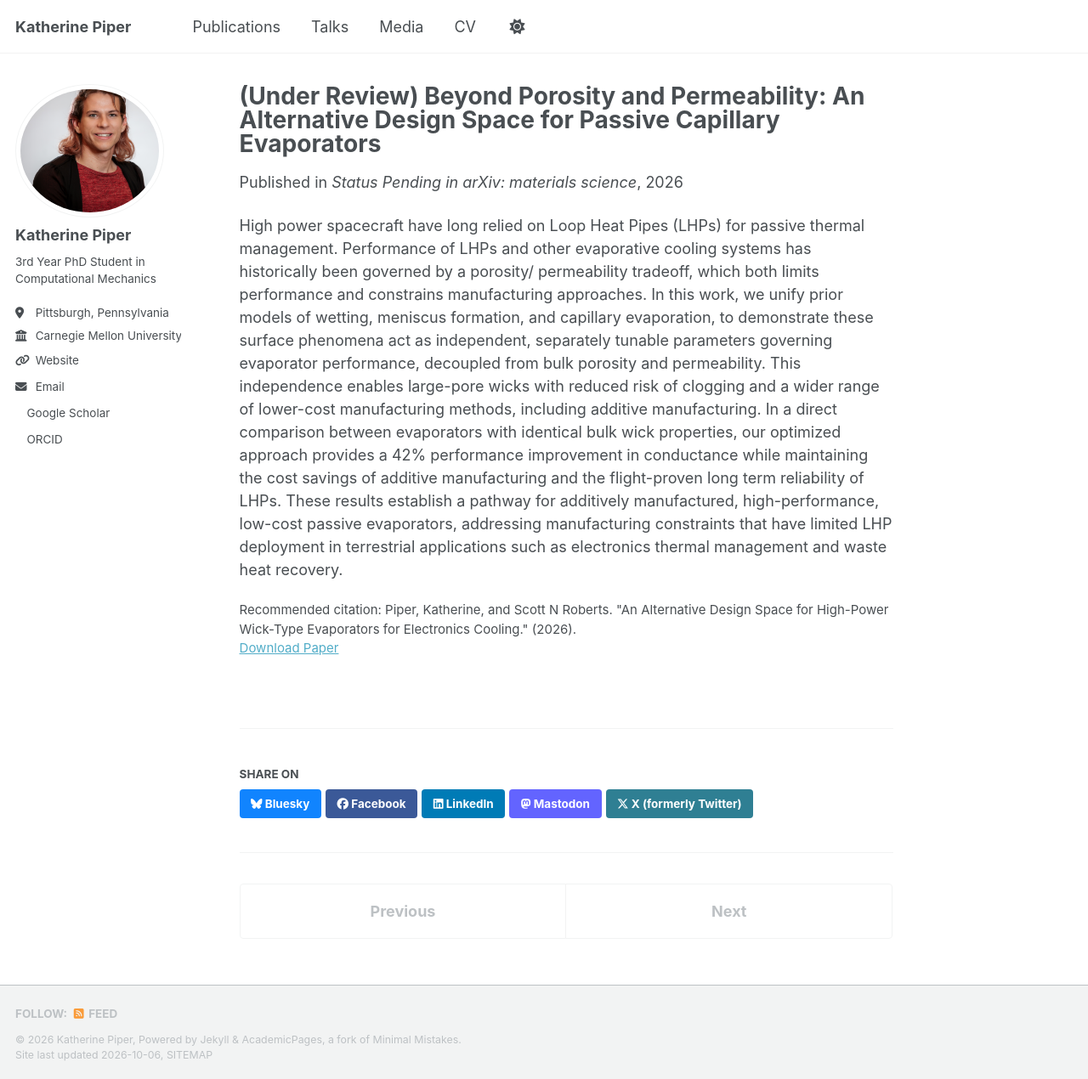
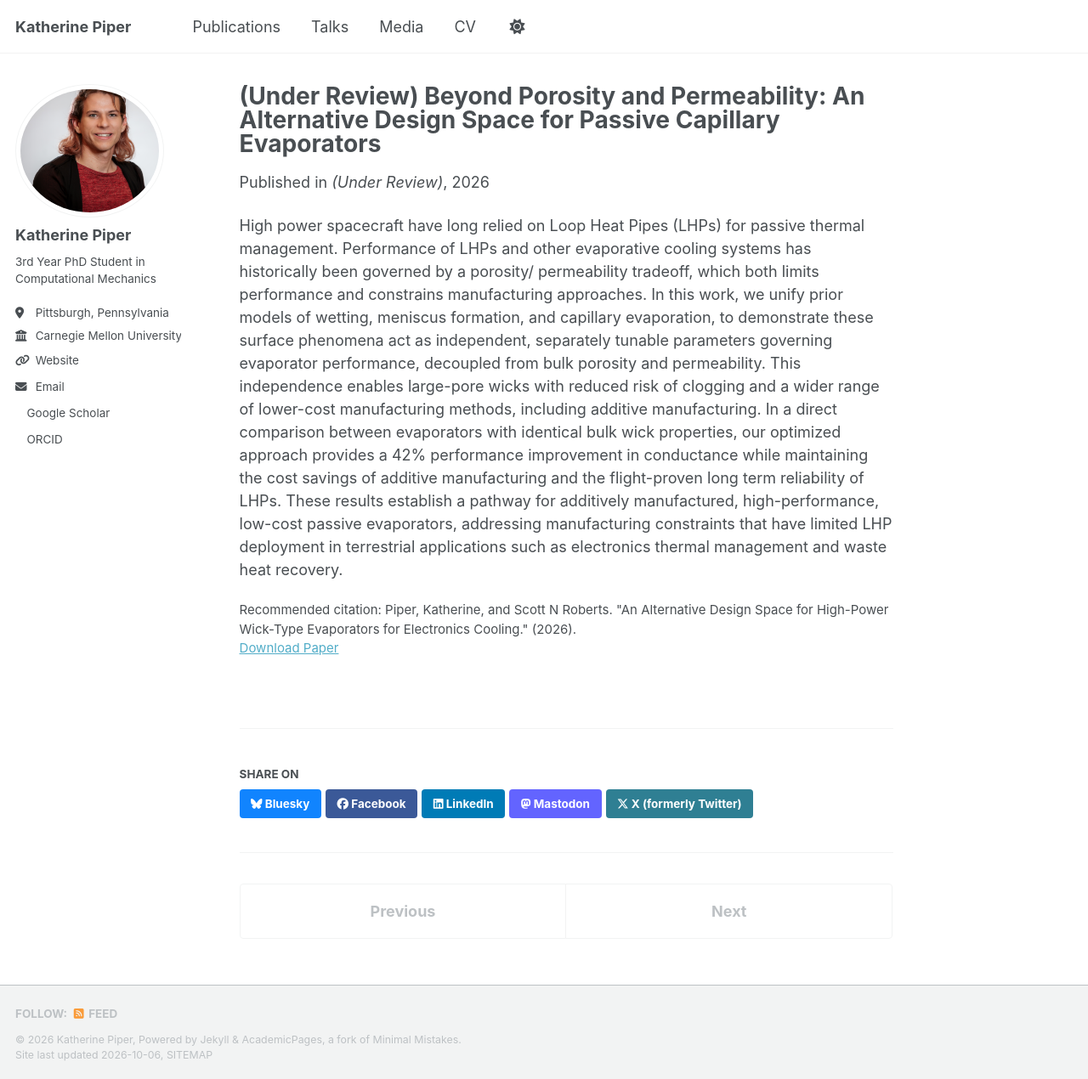
Before and after one commit to kbpiperphd/kbpiperphd.github.io, a Jekyll site: the page built from _publications/2026-1.md, in a window 1280 px wide and 1270 px high. Shown: the whole window at 85% size. Built offline with Jekyll 4.4.1, drawn with Linux system fonts in a browser that asks for light colours; a style sheet for code colours, icons or effects is not loaded.

Commit message:
Update 2026-1.md

```diff
--- a/_publications/2026-1.md
+++ b/_publications/2026-1.md
@@ -4,7 +4,7 @@ collection: publications
 category: manuscripts
 permalink: /publication/2026-1
 date: 2026-8-14
-venue: 'Status Pending in arXiv: materials science'
+venue: '(Under Review)'
 paperurl: 'http://kbpiperphd.github.io/files/JPL-CMU-LHP_design.pdf'
 citation: 'Piper, Katherine, and Scott N Roberts. "An Alternative Design Space for High-Power Wick-Type Evaporators for Electronics Cooling." (2026).'
 ---
```
